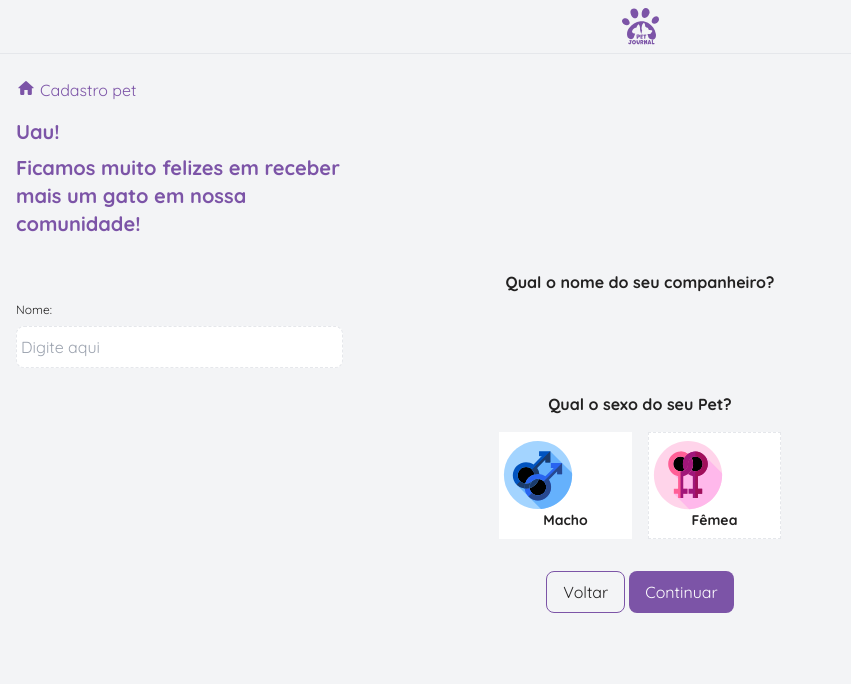
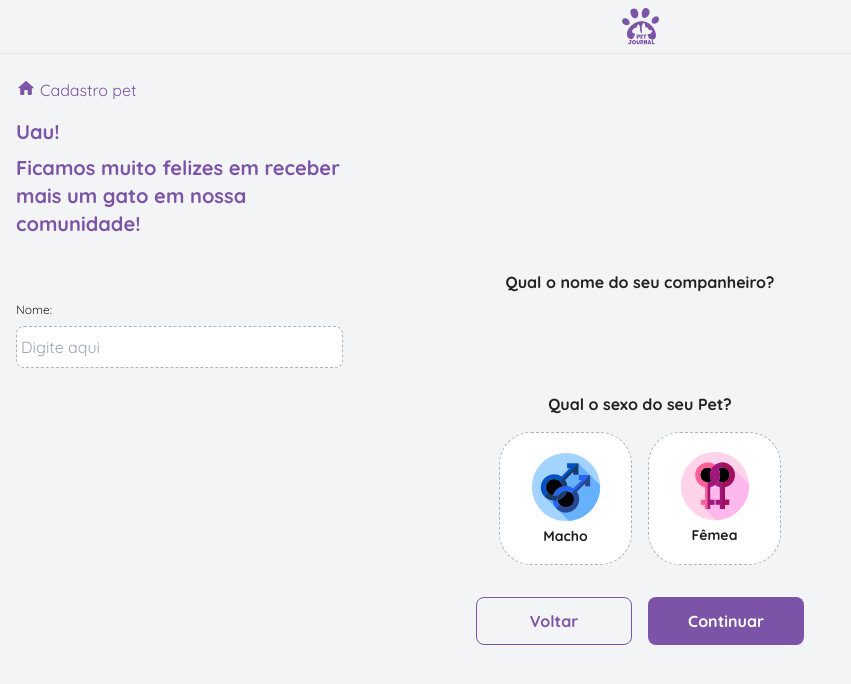
Before and after one commit to PetJournal/petjournal.web, a Next.js app: page /pet-register/name-sexo in a window 1280 px wide. Shown: the top 684 px of the page, without its empty margins (0-851 px from the left). Built offline with nearby package versions, Linux system fonts and the light colour scheme.

Commit message:
style: card sexo

```diff
--- a/src/pages/pet-register/name-sexo/index.tsx
+++ b/src/pages/pet-register/name-sexo/index.tsx
@@ -24,32 +24,32 @@ function  NameSexo() {
                 <div className="flex flex-col gap-2 text-gray/400 mt-8">
                     <h2 className="text-center font-semibold text-base">Qual o nome do seu companheiro?</h2>
                     <label className="text-xs font-medium">Nome:</label>
-                    <input type="text" placeholder="Digite aqui" className="border border-dashed boder-gray/300 w-[327px] px-1 py-2 rounded-lg" />
+                    <input type="text" placeholder="Digite aqui" className="border border-dashed  border-gray/300 w-[327px] px-1 py-2 rounded-lg" />
                 </div>
 
                 <div className="text-gray/400 mt-6">
                     <h2 className="text-center font-semibold text-base">Qual o sexo do seu Pet?</h2>
                     <div className="flex justify-center gap-4 mt-4 ">
-                        <div className="border-gray/300 border-dashed gap-1 px-1 py-2 bg-white w-[133px]">
+                        <div className=" flex justify-center flex-col items-center border border-gray/300 border-dashed gap-1 px-1 py-2 bg-white w-[133px] h-[133px] rounded-[32px] hover:border-solid hover:border-primary/purple hover:border-2">
                             <Male />
                             <p className="text-sm font-semibold text-center">Macho</p>
                         </div>
-                        <div className="border border-dashed gap-1 px-1 py-2  bg-white w-[133px]">
+                        <div className="flex justify-center flex-col items-center border border-gray/300 border-dashed gap-1 px-1 py-2  bg-white w-[133px] h-[133px] rounded-[32px] hover:border-solid hover:border-primary/purple hover:border-2">
                             <Female />
                             <p className="text-sm font-semibold text-center">Fêmea</p>
                         </div>
                     </div>
                 </div>
-                <div className="mt-8 flex justify-center gap-1">
+                <div className="mt-8 flex justify-center gap-4">
                     <button
                         type="button"
-                        className="border  border-primary/purple text-gray/400 px-4 py-2 rounded-lg"
+                        className="border  border-primary/purple   text-primary/purple px-4 py-2 rounded-lg  w-[156px] h-[48px] font-bold"
                     >
                         Voltar
                     </button>
                     <button
                         type="button"
-                        className="bg-primary/purple text-white px-4 py-2 rounded-lg"
+                        className="bg-primary/purple text-white px-4 py-2 rounded-lg  w-[156px] h-[48px] font-bold"
                     >
                         Continuar
                     </button>
```
